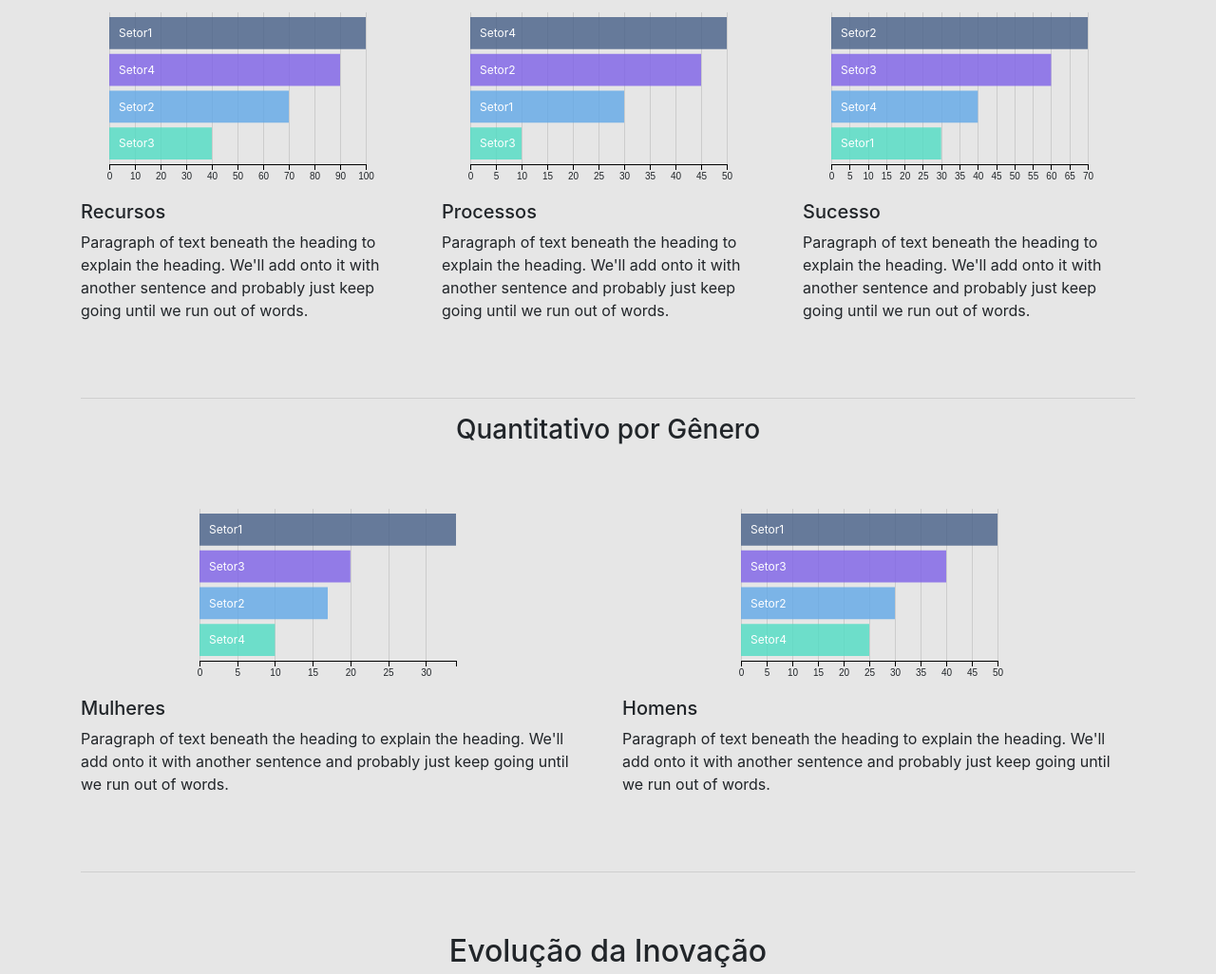
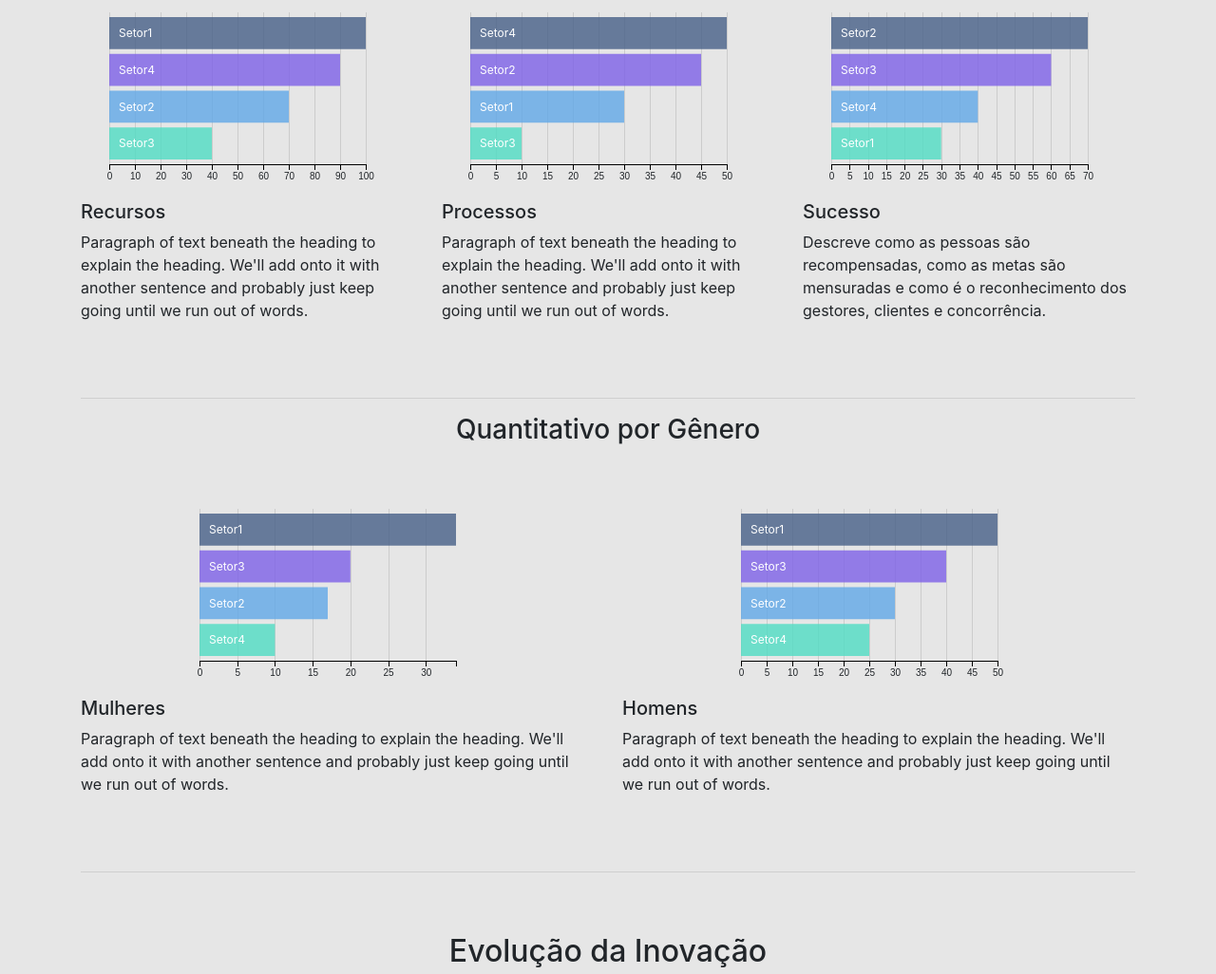
Before and after one commit to rrsmiranda/cultura-de-inovacao, a plain HTML site: page index.html in a window 1280 px wide. Shown: the part 1872-2898 px from the top of the page at 95% size. Drawn offline with Linux system fonts and the light colour scheme.

Commit message:
Update index.html

```diff
--- a/index.html
+++ b/index.html
@@ -155,9 +155,9 @@
             <div id="chart-row-pes" class="pb-2 d-flex justify-content-center"></div>
             <h5>Sucesso</h5>
             <p>
-              Paragraph of text beneath the heading to explain the heading. We'll
-              add onto it with another sentence and probably just keep going until
-              we run out of words.
+              Descreve como as pessoas são recompensadas, como as metas são
+              mensuradas e como é o reconhecimento dos gestores, clientes e
+              concorrência.
             </p>
 
           </div>
```
